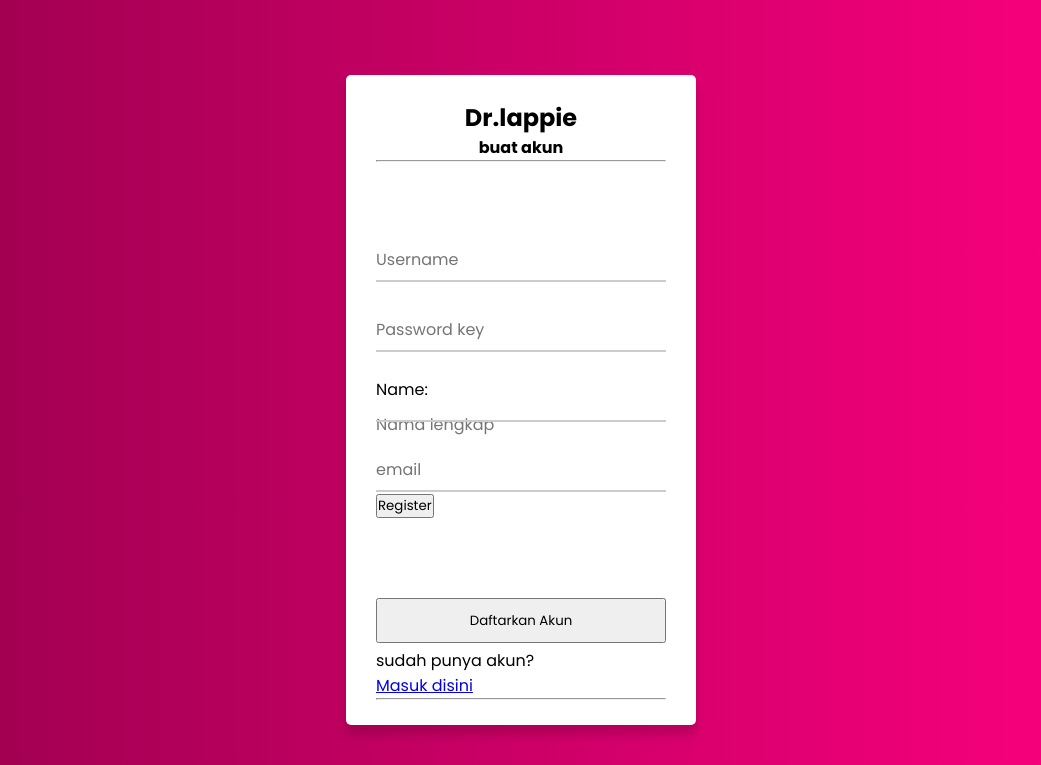
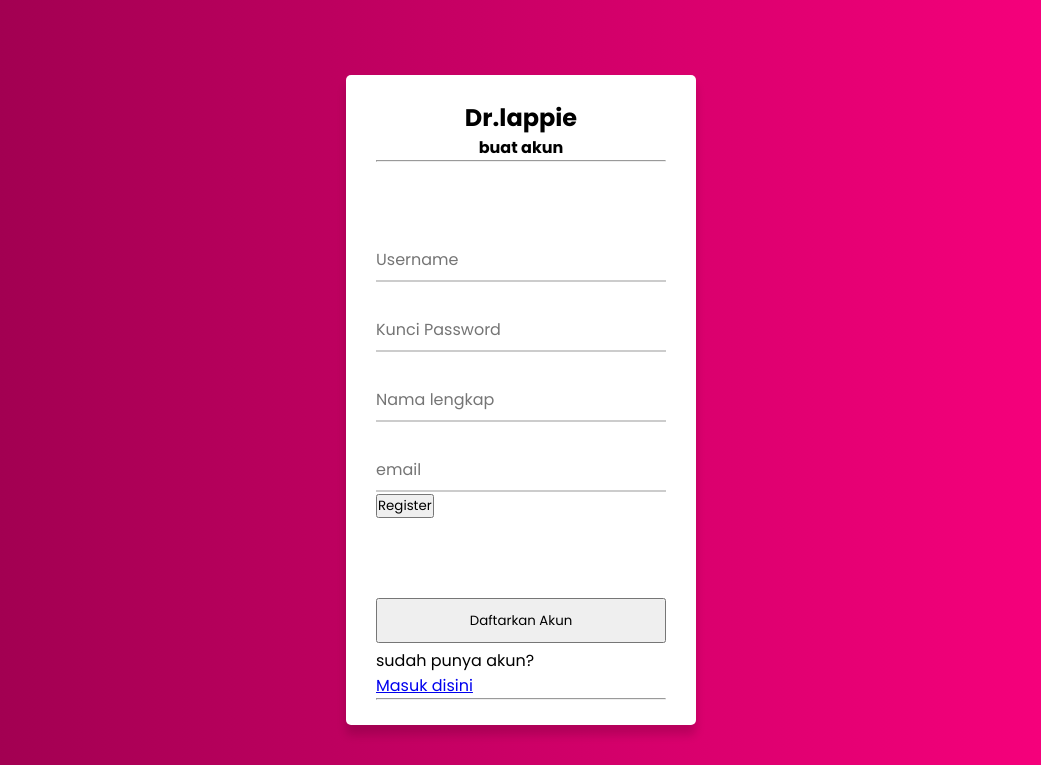
Before and after one commit to mahesaPinuntun/drLappie, a Flask app: template templates/smartphoneregister.html in a window 1280 px wide. Shown: the top 765 px of the page, without its empty margins (119-1160 px from the left). Run offline with Flask 3, Linux system fonts and the light colour scheme; the template is opened without the code that fills it, so the values that code supplies are empty.

Commit message:
commit push

```diff
--- a/templates/smartphoneregister.html
+++ b/templates/smartphoneregister.html
@@ -184,10 +184,9 @@
             </div>
             <div class="input-box underline">
 
-                <input type="password" id="pw" name="pw" placeholder="Password key" required><br><br>
+                <input type="password" id="pw" name="pw" placeholder="Kunci Password" required><br><br>
             </div>
             <div class="input-box underline">
-                <label for="name">Name:</label>
                 <input type="text" id="name" placeholder="Nama lengkap" name="name" required><br><br>
             </div>
             <div class="input-box underline">
```
